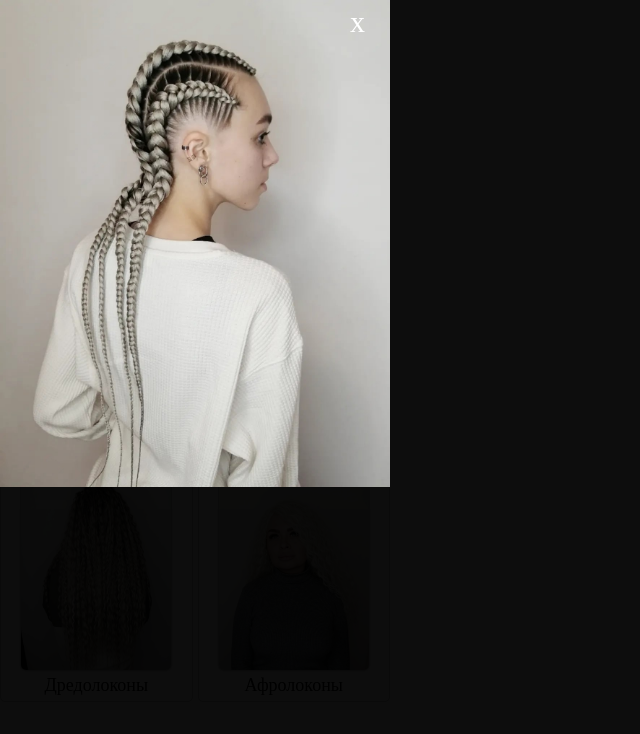
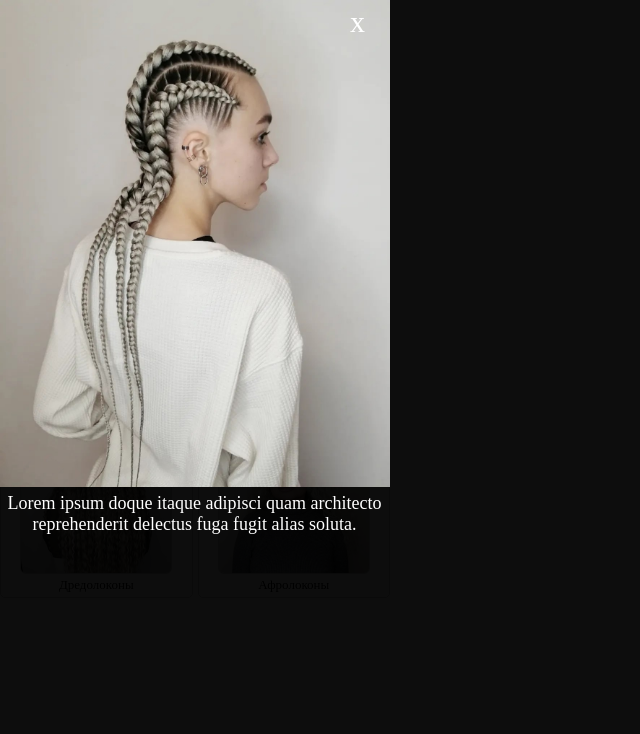
Before and after one commit to kNakkes/testingBot, a plain HTML site: page index.html in a window 1280 px wide. Both pictures are taken after a click on the picture 96 px from the left and 104 px from the top of the page. Shown: the whole page, without its empty margins (0-640 px from the left). Drawn offline with Linux system fonts and the light colour scheme.

Commit message:
Add files via upload

```diff
--- a/index.html
+++ b/index.html
@@ -13,6 +13,7 @@
         <div class="full-img" id="fullImgBox">
             <span onclick="closeFullImg()">x</span>
             <img src="/" id="fullImg">
+            <p>Lorem ipsum doque itaque adipisci quam architecto reprehenderit delectus fuga fugit alias soluta.</p>
         </div>
         <div class="inner">
             <div class="item">
--- a/style.css
+++ b/style.css
@@ -18,6 +18,7 @@ body {
 .item img {
     margin-top: 10px;
     border-radius: 5px;
+    height: 160px;
     width: 150px;
     box-shadow: 0px 0px 2px 0px black;
     object-fit: cover;
@@ -25,7 +26,8 @@ body {
 }
 
 .item > h {
-    margin: 5px 0px;
+    font-size: small;
+    margin: 4px 0px;
 }
 
 .item {
@@ -46,6 +48,14 @@ body {
     left: 0;
 }
 
+.full-img p {
+    color: #fff;
+    position: absolute;
+    top: 475px;
+    width: 389px;
+    text-align: center;
+}
+
 .full-img img{
     height: 487px;
 }
```
Also changed, not shown: app.js (line endings or trailing spaces).
